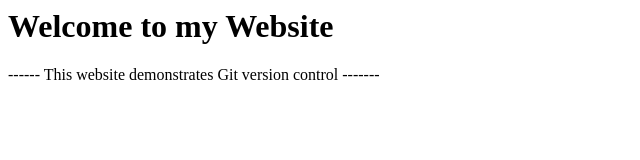
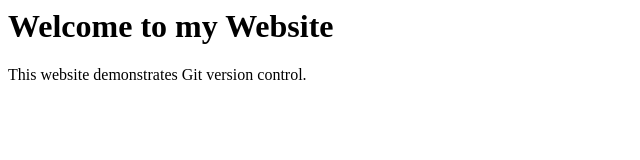
Before and after one commit to Abhiroop-011/git-assignment, a plain HTML site: page index.html in a window 1280 px wide. Shown: the full height of the page, 0-640 px from the left. Drawn offline with Linux system fonts and the light colour scheme.

Commit message:
Revert "Temporary change"
This reverts commit ecfb8456faeebdfa510c557d438b697839ca99aa.

```diff
--- a/index.html
+++ b/index.html
@@ -1,5 +1,5 @@
 <html>
 <head><title>Home</title></head>
 <body><h1>Welcome to my Website</h1></body>
-<p>------ This website demonstrates Git version control -------</p>
+<p>This website demonstrates Git version control.</p>
 </html>
```
